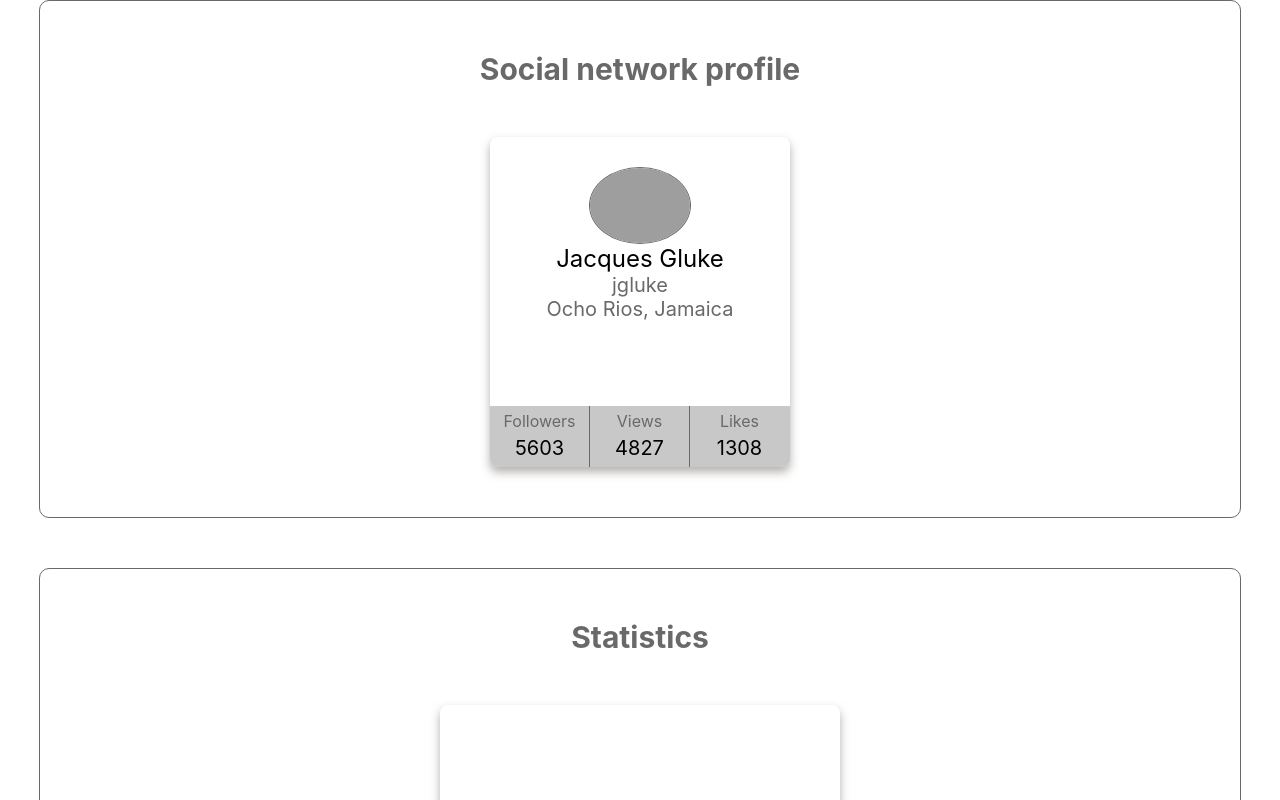
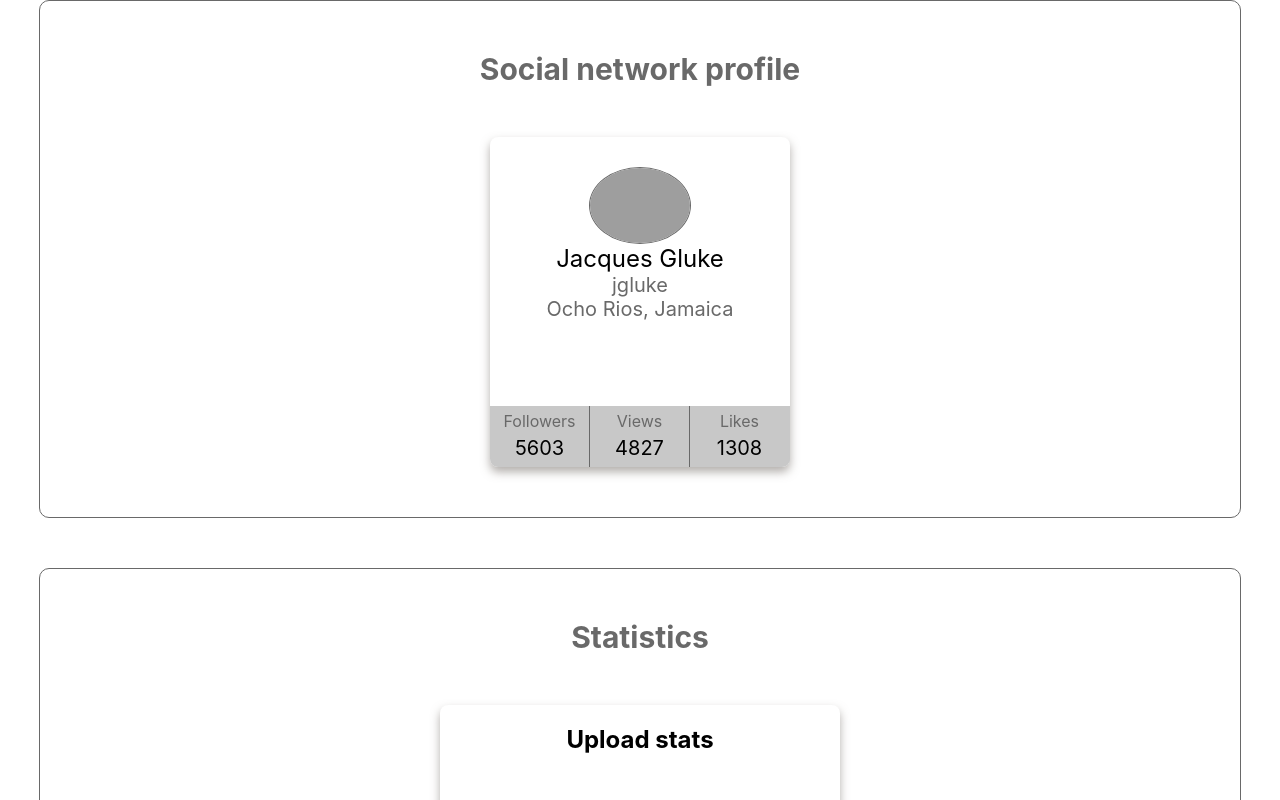
Before and after one commit to Polaolka/goit-react-hw-01-components, a React (Create React App) app: page / in a window 1280 px wide. Shown: the top 800 px of the page. Built offline with nearby package versions, Linux system fonts and the light colour scheme; grey boxes are pictures that could not be loaded.

Commit message:
upgrade title

```diff
--- a/src/components/App.jsx
+++ b/src/components/App.jsx
@@ -25,7 +25,7 @@ export const App = () => {
       </Section>
       <Section title="Statistics">
         <Statistics
-        title
+        title="Upload stats"
         data={data} />
       </Section>
       <Section title="FriendList">
--- a/src/components/Statistics/Statistics.js
+++ b/src/components/Statistics/Statistics.js
@@ -4,7 +4,7 @@ import css from '../Statistics/Statistics.module.css';
 function getRandomHexColor() {
   return `#${Math.floor(Math.random() * 16777215).toString(16)}`;
 }
-export const Statistics = ({ title = 'Upload stats', data }) => {
+export const Statistics = ({ title, data }) => {
     return <div className={css.statistics}>
     {title && <h2 className={css.title}>{title}</h2>}
 
```
